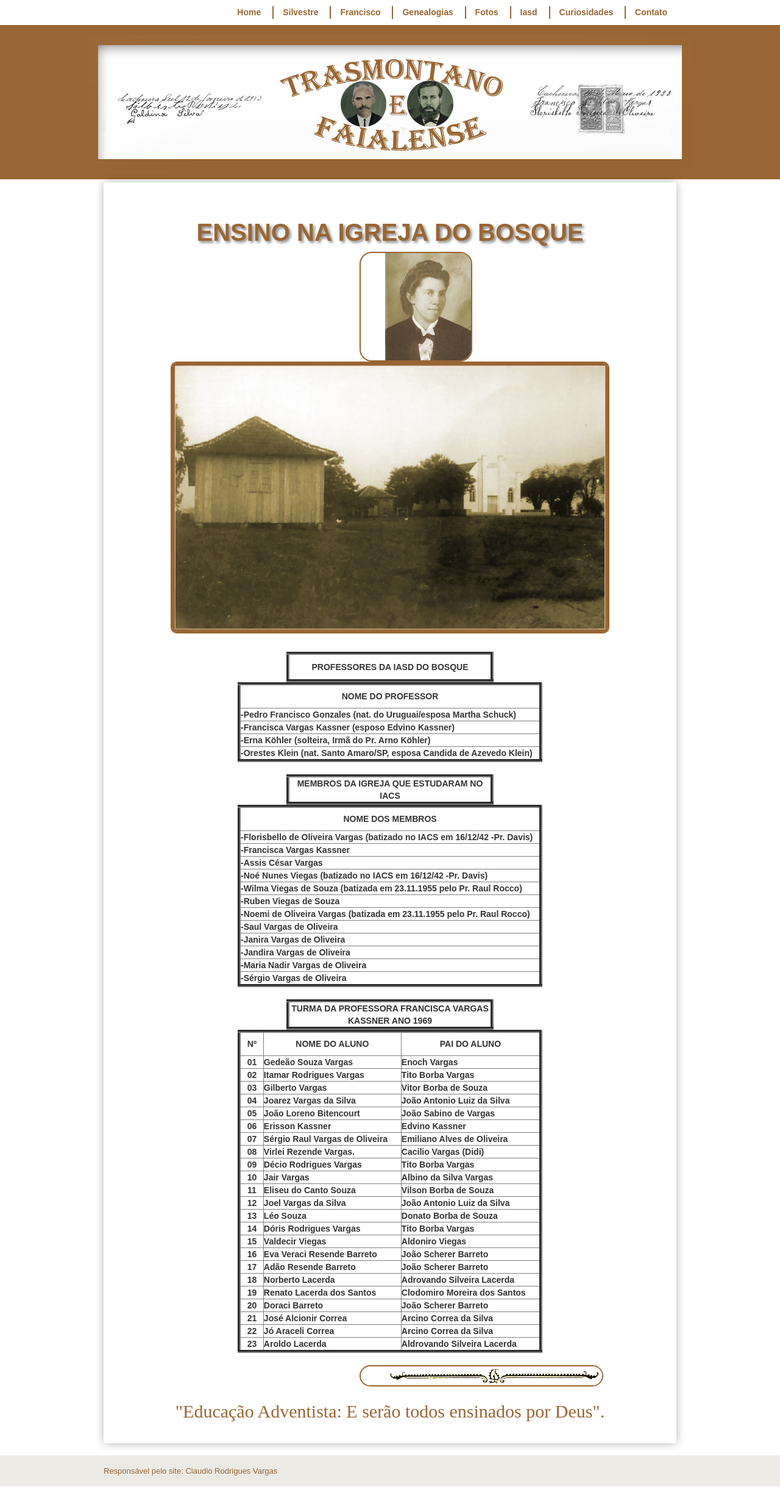
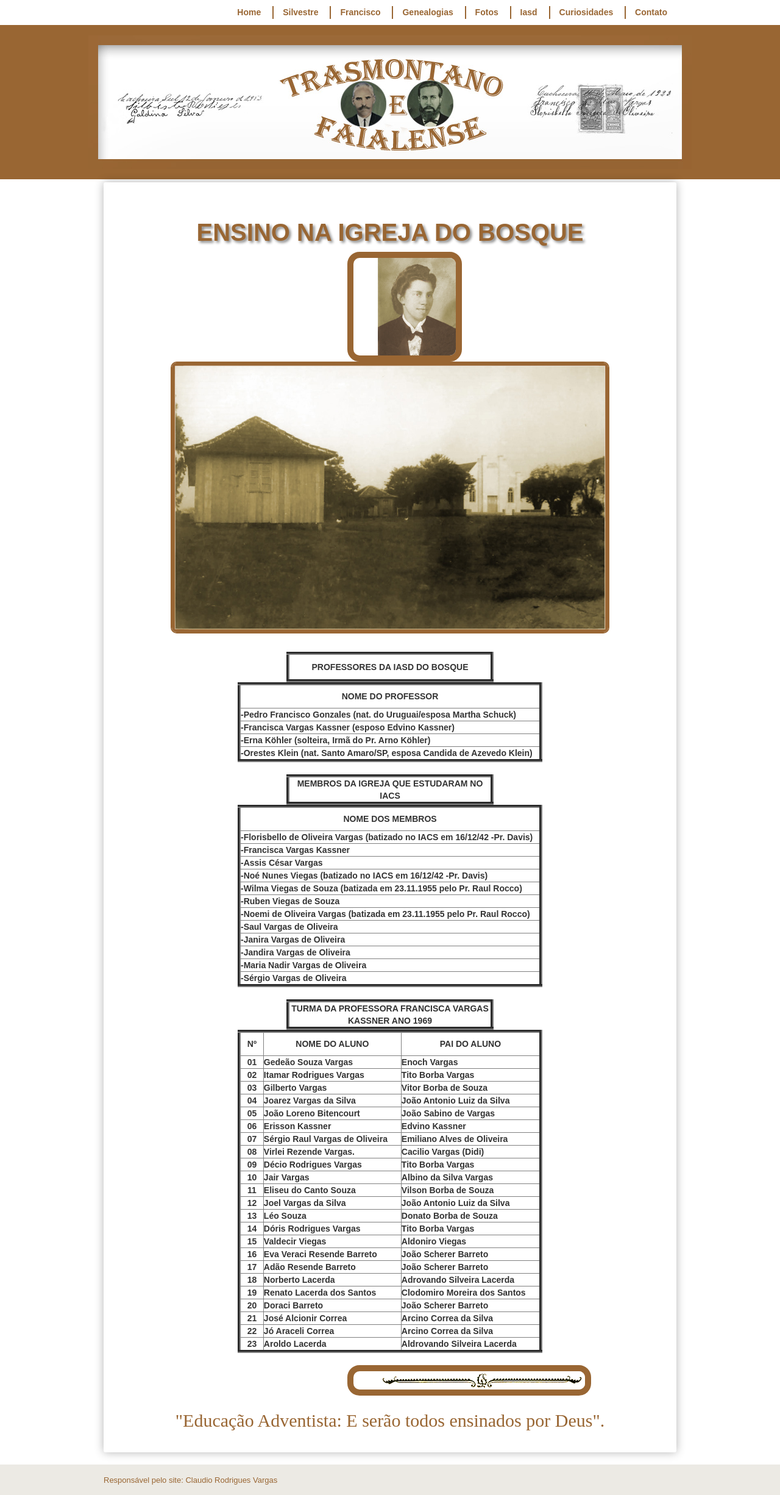
Before and after one commit to claudiovargas1955/claudiovargas1955.github.io, a Jekyll site: the page built from _pages/ensino-da-iasd-bosque.html, in a window 1280 px wide. Shown: the whole page at 61% size. Built offline with Jekyll 4.4.1, drawn with Linux system fonts in a browser that asks for light colours; some web fonts are replaced.

Commit message:
Update ensino-da-iasd-bosque.html

```diff
--- a/_pages/ensino-da-iasd-bosque.html
+++ b/_pages/ensino-da-iasd-bosque.html
@@ -107,8 +107,8 @@ figure.foto-legenda:hover figcaption {opacity: 5;
         border-radius: 10px;
        }
 
- .dir3{border:#996633 solid 2px;
-        margin-left: 400px;
+ .dir3{border:#996633 solid 10px;
+        margin-left: 380px;
         margin-top: 0px;
         margin-botton: 0px;
         padding-left: 40px;
```
